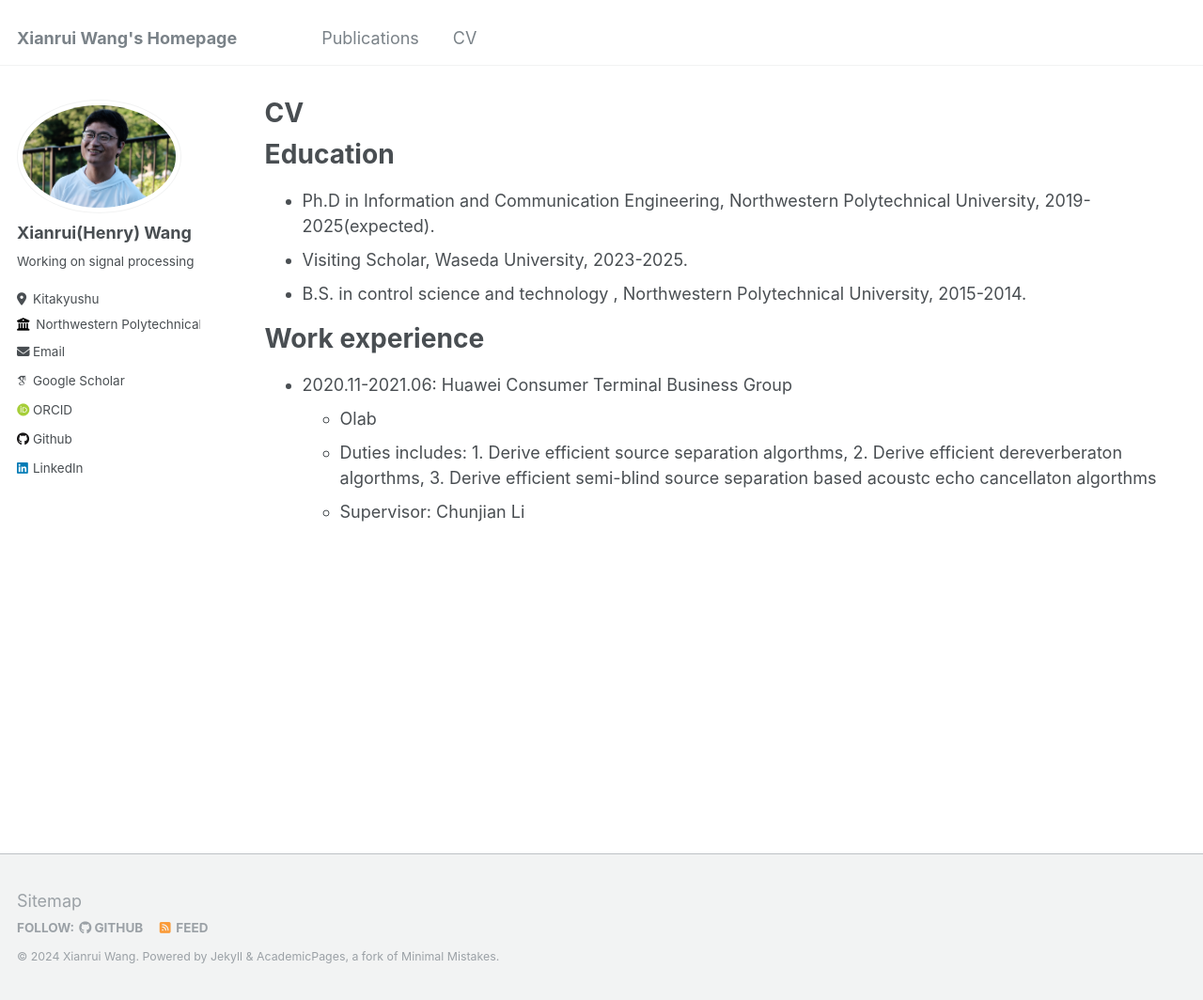
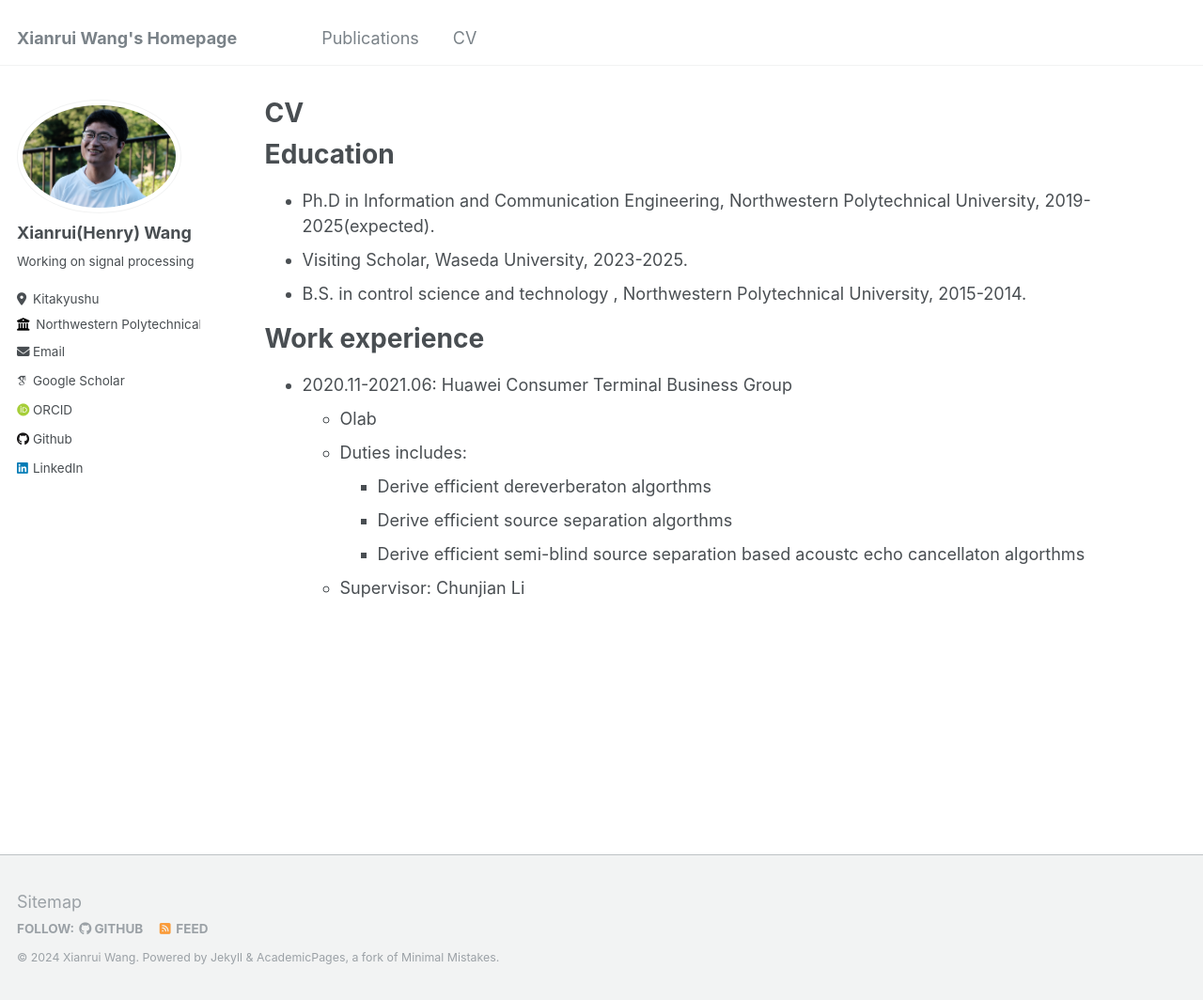
Before and after one commit to XianruiWang/XianruiWang.github.io, a Jekyll site: the page built from _pages/cv.md, in a window 1280 px wide and 1064 px high. Shown: the whole window at 94% size. Built offline with Jekyll 4.4.1, drawn with Linux system fonts in a browser that asks for light colours; some web fonts are replaced.

Commit message:
add_bio4

```diff
--- a/_pages/cv.md
+++ b/_pages/cv.md
@@ -19,5 +19,8 @@ Work experience
 ======
 * 2020.11-2021.06: Huawei Consumer Terminal Business Group
   * Olab
-  * Duties includes: 1. Derive efficient source separation algorthms, 2. Derive efficient dereverberaton algorthms, 3. Derive  efficient semi-blind source separation based acoustc echo cancellaton algorthms
+  * Duties includes:
+    * Derive efficient dereverberaton algorthms
+    * Derive efficient source separation algorthms
+    * Derive  efficient semi-blind source separation based acoustc echo cancellaton algorthms
   * Supervisor: Chunjian Li
```
